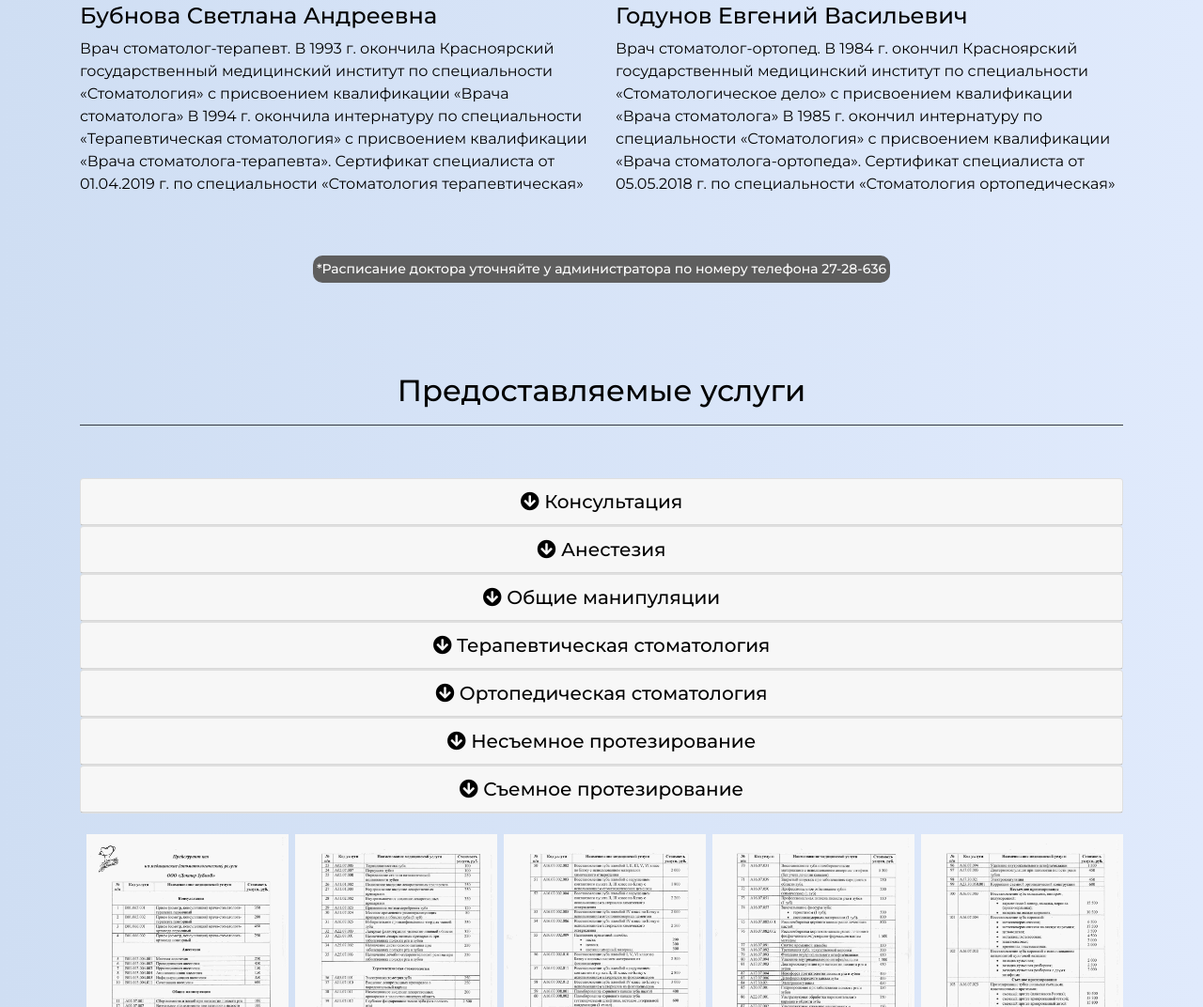
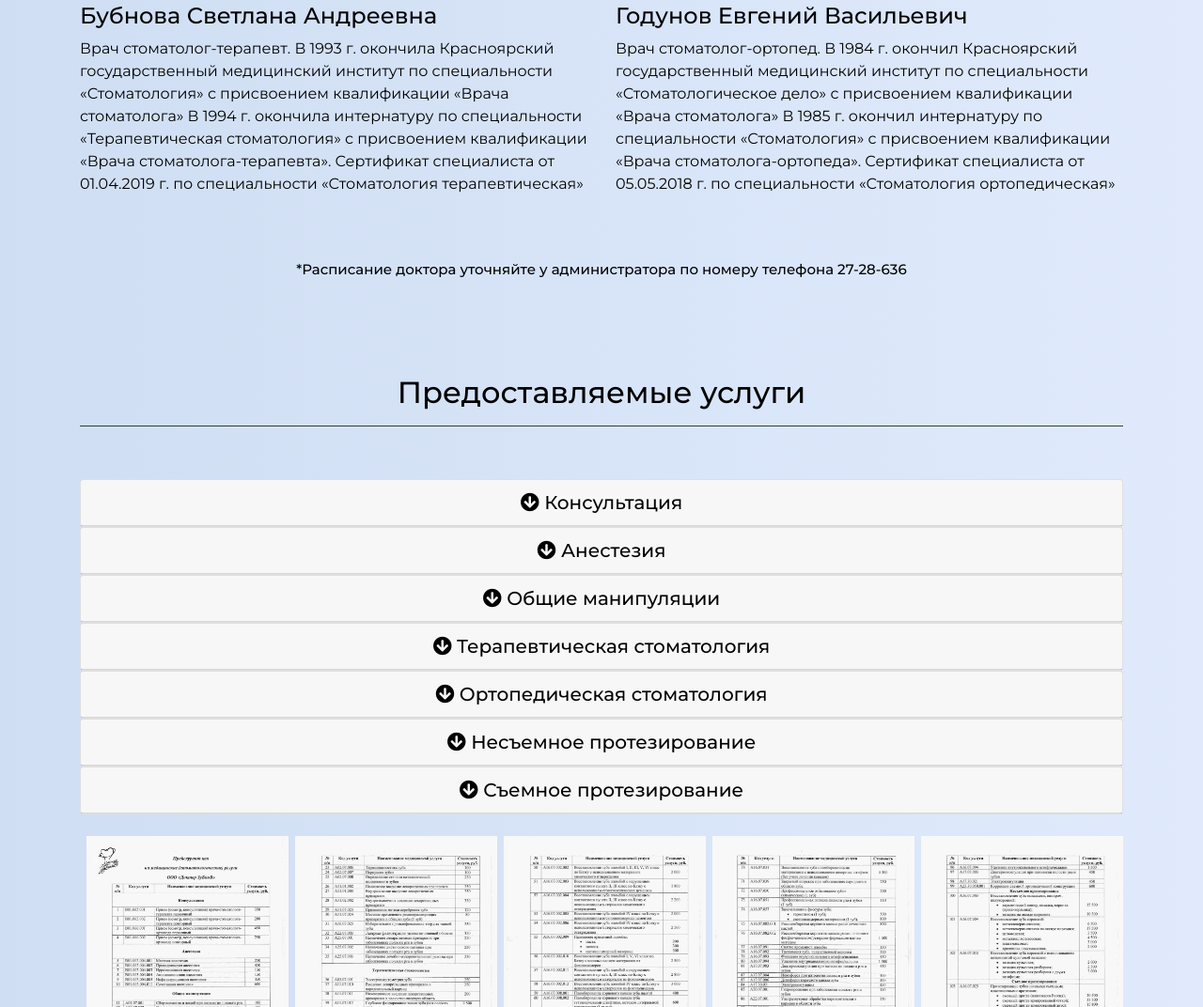
Before and after one commit to VolkovNikitaSerg/doctor-zubnov, a plain HTML site: page index.html in a window 1280 px wide. Shown: the part 936-2008 px from the top of the page at 94% size. Drawn offline with nearby package versions, Linux system fonts and the light colour scheme.

Commit message:
Update style.css

```diff
--- a/css/style.css
+++ b/css/style.css
@@ -49,11 +49,8 @@ main {
     display: inline-block;
     margin: 0;
     padding: 0.25rem;
-    color: white;
     font-weight: 500;
-    background: #5e5e5e;
-    border-radius: 10px;
-    font-size: 14px;
+    font-size: 15px;
 }
 
 /* Special */
```
